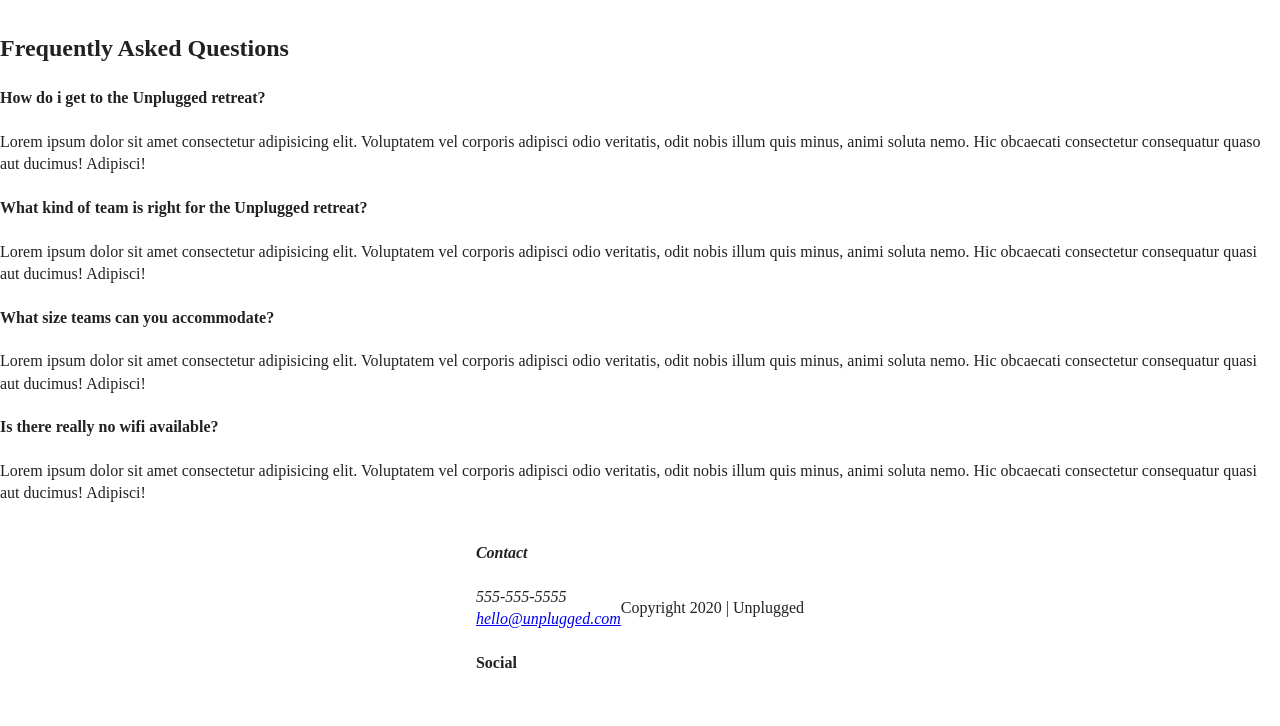
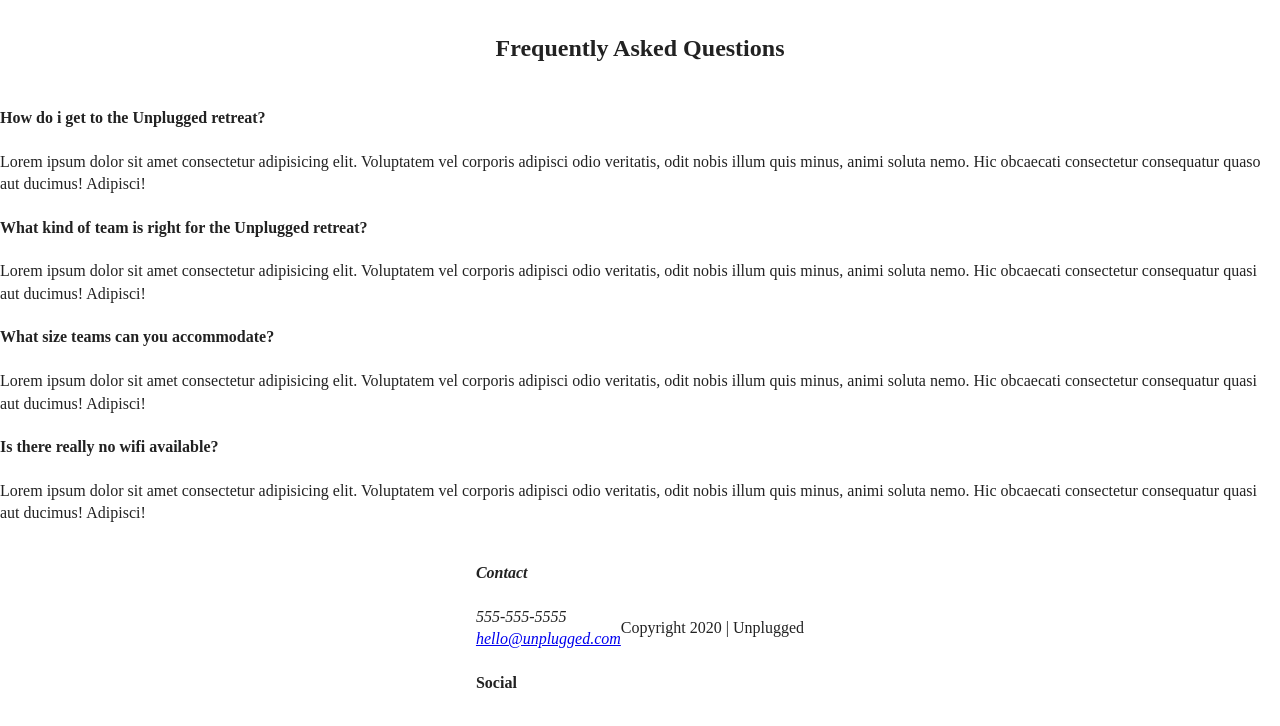
Before and after one commit to kristidelfino/unplugged, a plain HTML site: page faq/index.html in a window 1280 px wide. Shown: the part 42-768 px from the top of the page. Drawn offline with nearby package versions, Linux system fonts and the light colour scheme.

Commit message:
some edits

```diff
--- a/faq/index.html
+++ b/faq/index.html
@@ -38,7 +38,7 @@
     </header>
 
     <main>
-      <!-- <section id="faq"> -->
+      <section id="faq">
         <div class="content-wrapper">
           <h2>Frequently Asked Questions</h2>
           <div class="faq-content">
@@ -64,7 +64,7 @@
 
           </div>
         </div>
-      <!-- </section> -->
+      </section>
     </main>
 
     <footer>
```
